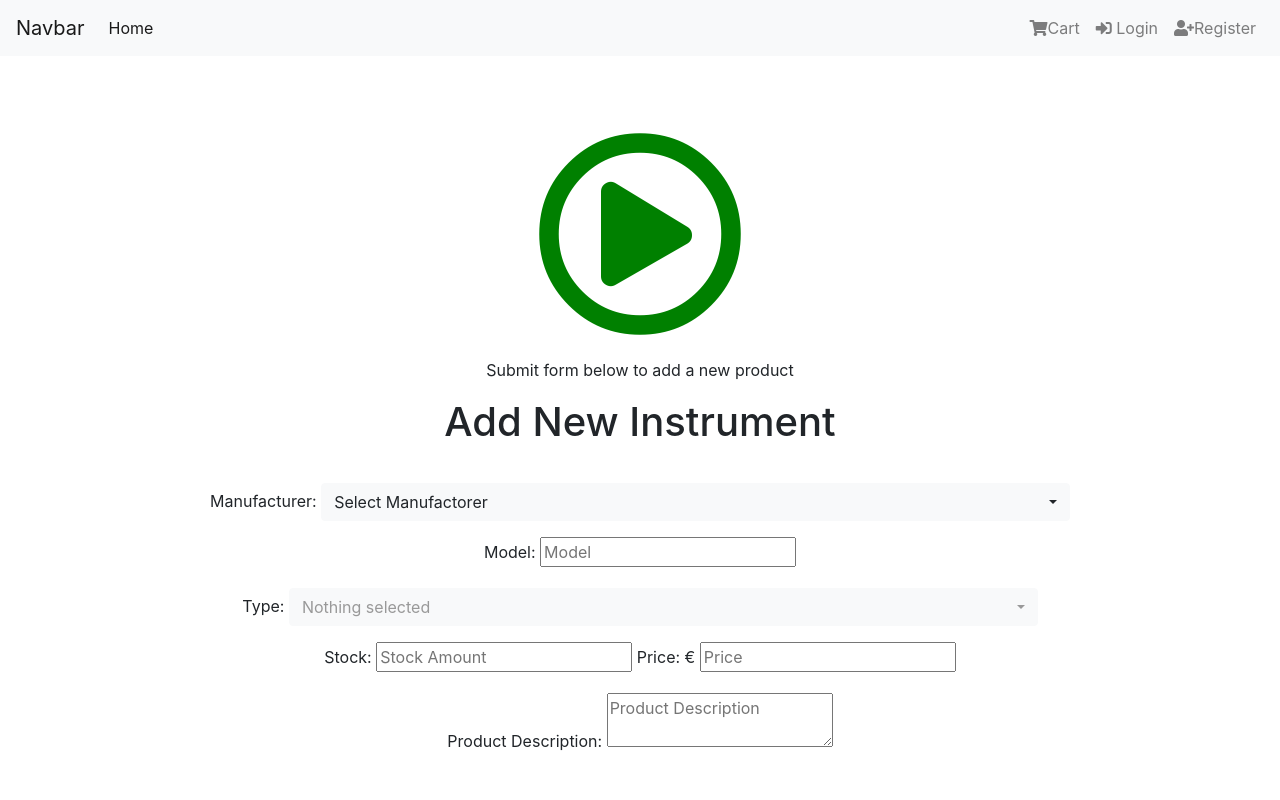
After one commit to djjtyn/musiciansChoice, a Django app: template instruments/templates/InstrumentForm.html in a window 1280 px wide. The commit adds this page. Run offline with Django 3.2, Linux system fonts and the light colour scheme; the template is opened without the code that fills it, so the values that code supplies are empty; parts of the project's set-up code (start-up, migrations or seed data) failed here and were passed over; some libraries are stand-ins or nearby versions.

Commit message:
productForm displaying with validation for model and description fields

```diff
--- /dev/null
+++ b/instruments/templates/InstrumentForm.html
@@ -0,0 +1,50 @@
+{% extends 'base.html' %}
+{% block page_title %}Add Product{% endblock %}
+{% block content %}
+    <div class = "formIconContainer">
+        <i class="far fa-play-circle"></i>
+        <p>Submit form below to add a new product</p>
+        <h1>Add New Instrument</h1>
+    </div>
+    <form method="post" id = "productForm">
+        {% csrf_token %}
+        <!--Input for the products brand-->
+        <div class = "form-group">
+            <label for = "brand">Manufacturer: </label>
+            <select class = "selectpicker" data-live-search = "true" name = "brand" required>
+                <!--Display all brands already in the database-->
+                <option >Select Manufactorer</option>
+                {% for brand in brands %}
+                    <option value = "{{ brand.id}}">{{ brand.brand}}</option>
+                {% endfor %}
+            </select>
+        </div>
+        <!--Input for the product name-->
+        <div class = "form-group">
+            <label for = "model">Model:</label>
+            <input type = "text" name = "model" placeholder = "Model" required>
+        </div>
+        <!--Input for the instrument type-->
+        <div class = "form-group">
+            <label for = "type">Type:</label>
+            <select class = "selectpicker" data-live-search = "true" name = "type" required>
+                <!--Display all instrument types already in the database-->
+                {% for type in types %}
+                    <option value = "{{ brand.id}}">{{ brand.brand}}</option>
+                {% endfor %}
+            </select>
+        </div>
+        <!--Input for the product stock and cost-->
+        <div class = "form-group">
+            <label for = "stock">Stock:</label>
+            <input type = "number" name = "stock" placeholder = "Stock Amount" min = "0">
+            <label for = "price">Price: &euro;</label>
+            <input type = "number" name = "price" placeholder = "Price" min = "0">
+        </div>
+        <!--Input for the product description-->
+        <div class = "form-group">
+            <label for = "description">Product Description:</label>
+            <textarea name = "description" placeholder = "Product Description"></textarea>
+        </div>
+	</form>
+{% endblock content %}
--- /dev/null
+++ b/instruments/urls.py
@@ -0,0 +1,6 @@
+from django.urls import path
+from . import views
+
+urlpatterns = [
+    path('', views.product_form, name = 'product_form'),
+]
--- a/static/css/styles.css
+++ b/static/css/styles.css
@@ -0,0 +1,20 @@
+/*Styling for the page displaying the form to add new products*/
+.formIconContainer {
+    text-align:center;
+    margin: 2em 0 1.3em 0;
+}
+
+.formIconContainer i {
+    font-size: 13em;
+    color: green;
+    margin: .2em 0 .1em 0;
+}
+
+#productForm {
+    text-align:center;
+    padding: 1em;
+}
+
+#productForm .dropdown {
+    width:60%;
+}
--- a/static/js/scripts.js
+++ b/static/js/scripts.js
@@ -0,0 +1,119 @@
+//GLobal regular expressions used to validate forms
+const lettersNumbersParenthesesAndSpacesOnlyRegex = new RegExp("^.[A-z0-9() ]*$");
+const lettersNumbersParenthesesSpacesAndCertainCharactersOnlyRegex = new RegExp("^.[A-z0-9()?, \n]*$")
+
+$(document).ready(function() {
+
+    // Prevent the instrument form from being submitted unless it is validated
+    $("#productForm").on("submit", function(event) {
+        // Get the form values
+        let brand = $("input[name = 'brand']");
+        let model = $("input[name = 'model']");
+        let type = $("input[name = 'type']");
+        let description = $("textarea");
+
+        // Make sure the values entered are only valid characters
+        if (lettersNumbersParenthesesSpacesAndCertainCharactersOnlyRegex.test(model.val()) && lettersNumbersParenthesesSpacesAndCertainCharactersOnlyRegex.test(description.val())) {
+            return true;
+        } else {
+            //If values aren't matching values contained in regular expression stop the form from being submitted
+            event.preventDefault();
+            let errorMsg = "Invalid characters detected\nLetters, numbers, spaces, dots, commas, parenthesis and qustion marks only accepted"
+            if (!lettersNumbersParenthesesSpacesAndCertainCharactersOnlyRegex.test(model.val())){
+                alert("Test");
+                displayFormError(model,errorMsg);
+            } else {
+                //Remove the error message if model name is valid
+                removeFormError(model)
+            }
+            if (lettersNumbersParenthesesSpacesAndCertainCharactersOnlyRegex.test(description.val())) {
+                displayFormError(description,errorMsg);
+            } else {
+                removeFormError(description)
+            }
+        }
+    })
+})
+
+function displayFormError(element, errorMessage) {
+	//Avoid error duplication to check if error message is already present
+	if (element.parent().children().last()[0].localName != "p") {
+		let formError = document.createElement("p");
+		formError.style.color = "red";
+		formError.innerHTML = errorMessage;
+		element.parent().append(formError);
+	}
+}
+
+function removeFormError(element) {
+	if (element.parent().children().last()[0].localName == "p") {
+		element.parent().children('p').remove();
+	}
+}
+
+// // Method to display a button to add data to the database from the InstrumentForm
+// function checkInstrumentDetailsExist(element, modelType) {
+//     var addListener = function addListener() {}
+//     if(element.querySelector("#addButton")) {
+//         element.querySelector("#addButton").removeEventListener("click", test)
+//     }
+//     // Retrieve the value entered into the select input
+//     let enteredValue = element.querySelector(".bs-searchbox input").value;
+//     // Event listener to ensure button created by function is removed when the user removes focus on select element
+//     element.addEventListener('focus', function() {
+//         //Timeout used to ensure button still exists if user tries to click it
+//         setTimeout(
+//                 function() {
+//                     if (element.querySelector("#addButton")) {
+//                         element.querySelector("#addButton").remove();
+//                     }
+//                 }, 5000
+//             );
+//     });
+
+//     if (enteredValue != "") {
+//         let matchAmount = 0;;
+//         // Convert the value entered to lower case
+//         let lowerCaseEnteredValue = enteredValue.toLowerCase();
+//         // Traverse all values contained within the select element and check if there is a match for the enetered value
+//         let selectElement = element.querySelector("Select");
+//         for (let i = 0; i<selectElement.length; i ++) {
+//             // Convert the value in the select element to lower case, if there is a match to the value entered, adjust match to true
+//             let existingOption = selectElement.options[i].innerHTML.toLowerCase();
+//             if (existingOption.startsWith(lowerCaseEnteredValue)) {
+//                 matchAmount++;
+//                 break;
+//             }
+//         }
+//         // If the match variable is false create a button which can add the value entered to the bd
+//         if(!matchAmount > 0 ) {
+//             //if the button doesn't exist create it, if it does exist already adjust it
+//             if(!document.getElementById("addButton")) {
+//                 let addButton = document.createElement("button");
+//                 addButton.setAttribute('id', 'addButton');
+//                 addButton.setAttribute('class', 'btn btn-primary btn-sm');
+//                 addButton.innerHTML = `Add ${enteredValue}`;
+//                 addButton.setAttribute('type', 'button');
+//                 element.append(addButton);
+//             } else {
+//                 let addButton = document.getElementById("addButton");
+//                 addButton.innerHTML = `Add ${enteredValue}`;
+//                 addButton.addEventListener("click", addListener {
+//                   addNewInstrumentDetail("test", "here");
+//                 })
+
+
+//             }
+//         }
+//     }
+// }
+
+// function removeListener() {
+//     alert("Test");
+// }
+
+// // // Method to add a instrument detail to the database if it isn't already listed
+// function addNewInstrumentDetail(modelType, enteredValue) {
+//     // Ensure the details are validated before being submitted to the database
+//         console.log("clicked")
+// }
--- a/templates/base.html
+++ b/templates/base.html
@@ -1,4 +1,4 @@
-{% load staticfiles %}
+{% load static %}
 <!DOCTYPE html>
 <html lang="en">
 
@@ -6,32 +6,34 @@
 	<meta charset="UTF-8">
 	<meta name="viewport" content="width=device-width, initial-scale=1.0">
 	<title>{% block page_title %}{% endblock %}</title>
-	<link rel="stylesheet" href="https://cdnjs.cloudflare.com/ajax/libs/font-awesome/5.15.4/css/all.min.css" integrity="sha512-1ycn6IcaQQ40/MKBW2W4Rhis/DbILU74C1vSrLJxCq57o941Ym01SwNsOMqvEBFlcgUa6xLiPY/NS5R+E6ztJQ==" crossorigin="anonymous" referrerpolicy="no-referrer"
-	/>
-	<link href="https://cdn.jsdelivr.net/npm/bootstrap@5.0.2/dist/css/bootstrap.min.css" rel="stylesheet" integrity="sha384-EVSTQN3/azprG1Anm3QDgpJLIm9Nao0Yz1ztcQTwFspd3yD65VohhpuuCOmLASjC" crossorigin="anonymous">
+	<link rel="stylesheet" href="https://cdnjs.cloudflare.com/ajax/libs/font-awesome/5.15.4/css/all.min.css" integrity="sha512-1ycn6IcaQQ40/MKBW2W4Rhis/DbILU74C1vSrLJxCq57o941Ym01SwNsOMqvEBFlcgUa6xLiPY/NS5R+E6ztJQ==" crossorigin="anonymous" referrerpolicy="no-referrer"/>
+	<link rel="stylesheet" href="https://stackpath.bootstrapcdn.com/bootstrap/4.1.1/css/bootstrap.min.css">
+	<link rel="stylesheet" href="https://cdnjs.cloudflare.com/ajax/libs/bootstrap-select/1.13.1/css/bootstrap-select.css" />
 	<link rel="stylesheet" href="{% static 'css/styles.css' %}">
 </head>
 
 <body>
 	<!--Navigation bar for all pages-->
 	<nav class="navbar navbar-expand-lg navbar-light bg-light">
-		<div class="container-fluid">
-			<a class="navbar-brand" href="#">Navbar</a>
-			<button class="navbar-toggler" type="button" data-bs-toggle="collapse" data-bs-target="#navbarNav" aria-controls="navbarNav" aria-expanded="false" aria-label="Toggle navigation">
-      <span class="navbar-toggler-icon"></span>
-    </button>
-			<div class="collapse navbar-collapse" id="navbarNav">
+
+			<a class="navbar-brand d-none d-lg-block" href="#">Navbar</a>
+			<button class="navbar-toggler" type="button" data-toggle="collapse" data-target="#links" aria-controls="links" aria-expanded="false" aria-label="Toggle navigation">
+      			<span class="navbar-toggler-icon"></span>
+   			 </button>
+			<div class="collapse navbar-collapse" id="links">
 				<!--Navbar elements on left-->
 				<ul class="navbar-nav">
 					<li class="nav-item">
 						<a class="nav-link active" aria-current="page" href="{% url 'home' %}">Home</a>
 					</li>
-					<li class="nav-item">
-						<a class="nav-link" href="#">Features</a>
-					</li>
+					{% if user.is_authenticated and user.is_superuser %}
+						<li class="nav-item">
+							<a class="nav-link" href="{% url 'product_form' %}">Add Product</a>
+						</li>
+					{% endif %}
 				</ul>
 				<!--Navbar elements on right-->
-				<ul class="navbar-nav ms-auto">
+				<ul class="navbar-nav ml-auto">
 					<!--Heading for coffee cart page-->
 					<li class="nav-item">
 						<a class="nav-link" href="">
@@ -56,7 +58,6 @@
 					</li>
 					{% endif %}
 				</ul>
-			</div>
 		</div>
 	</nav>
 	<!--If any messages are injected into any template-->
@@ -73,7 +74,8 @@
 	<footer></footer>
 	<!--JS files-->
 	<script src="https://cdnjs.cloudflare.com/ajax/libs/jquery/3.6.0/jquery.min.js" integrity="sha512-894YE6QWD5I59HgZOGReFYm4dnWc1Qt5NtvYSaNcOP+u1T9qYdvdihz0PPSiiqn/+/3e7Jo4EaG7TubfWGUrMQ==" crossorigin="anonymous" referrerpolicy="no-referrer"></script>
-	<script src="https://cdnjs.cloudflare.com/ajax/libs/bootstrap/5.1.3/js/bootstrap.min.js"></script>
+	<script src="https://stackpath.bootstrapcdn.com/bootstrap/4.1.1/js/bootstrap.bundle.min.js"></script>
+	<script src="https://cdnjs.cloudflare.com/ajax/libs/bootstrap-select/1.13.8/js/bootstrap-select.min.js"></script>
 	<script src="{% static 'js/scripts.js' %}"></script>
 </body>
 
```
Also changed, not shown: instruments/forms.py (added, +7 -0 lines), instruments/views.py (+14 -1 lines).
